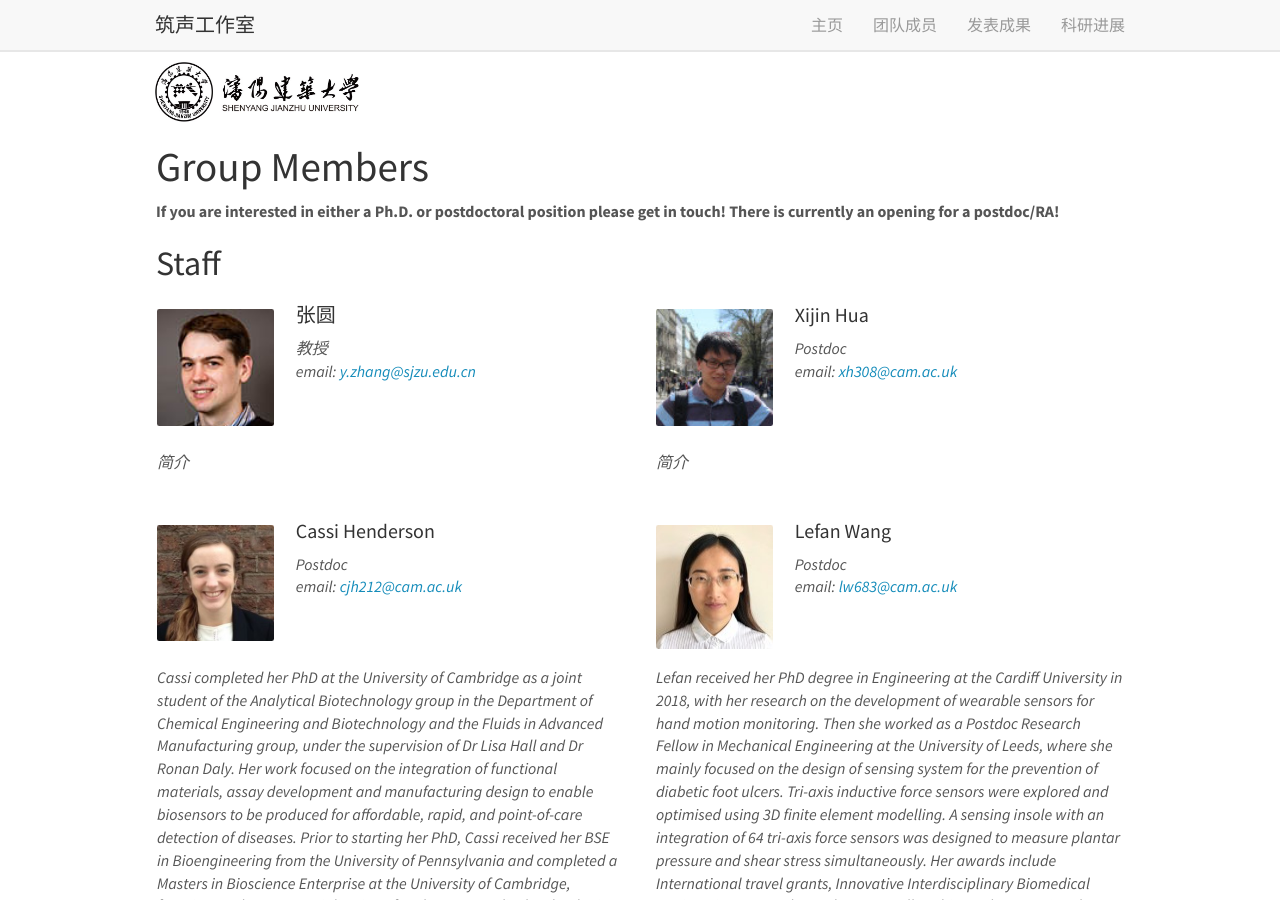
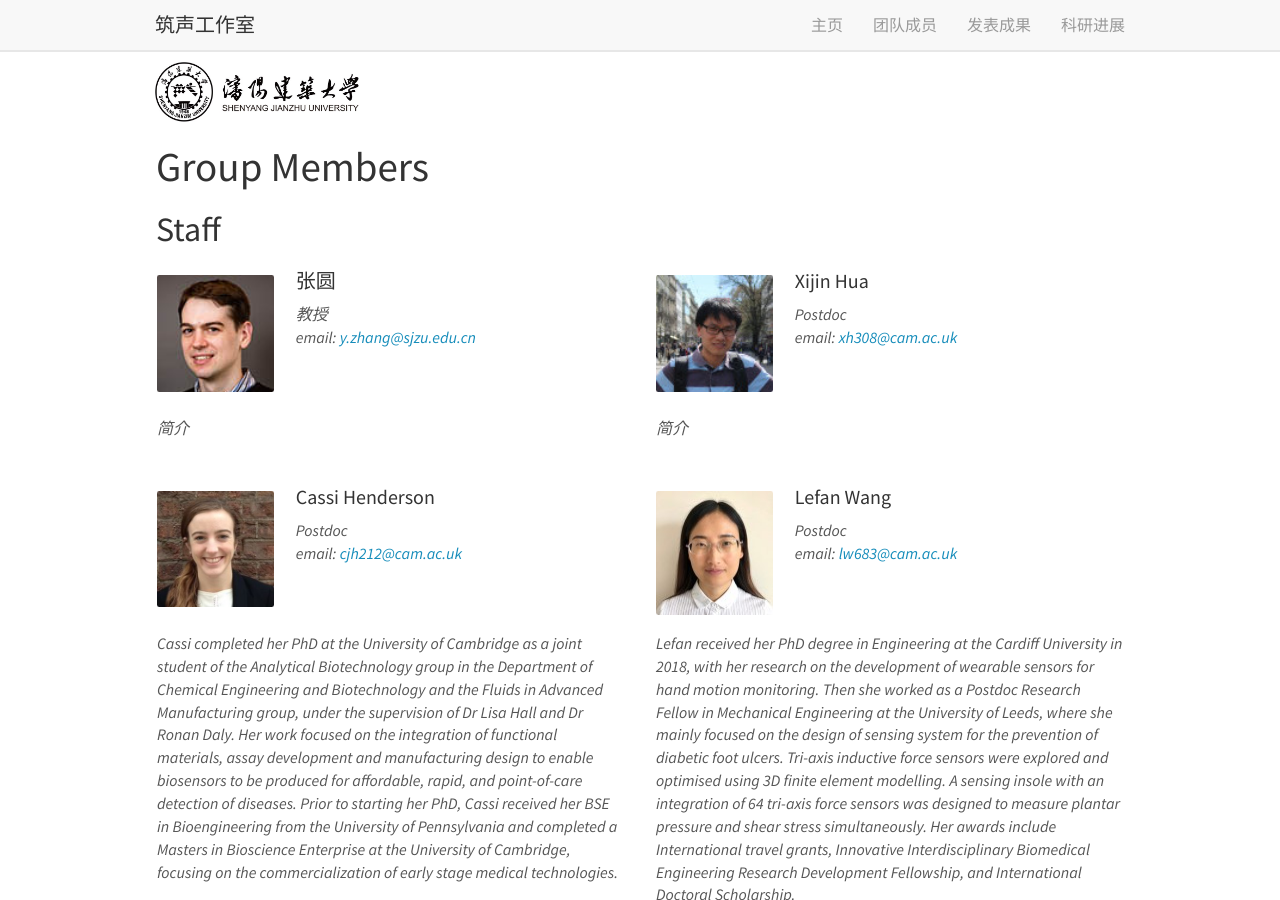
Before and after one commit to BZM2000/BZM2000.github.iottt, a Jekyll site: the page built from _pages/team.md, in a window 1280 px wide and 900 px high. Built offline with Jekyll 4.4.1, drawn with Linux system fonts in a browser that asks for light colours; nearby versions of some CDN libraries; some of the changed text lies outside the part shown.

Commit message:
Update team.md

```diff
--- a/_pages/team.md
+++ b/_pages/team.md
@@ -7,8 +7,6 @@ permalink: /team/
 ---
 
 # Group Members
-
-**If you are interested in either a Ph.D. or postdoctoral position please get in touch! There is currently an opening for a postdoc/RA!**
 
 ## Staff
 
@@ -86,7 +84,68 @@ permalink: /team/
 </div>
 {% endif %}
 
-## Master and Bachelor Students
+## PhD Students
+
+{% assign number_printed = 0 %}
+{% for member in site.data.phdstudents %}
+
+{% assign even_odd = number_printed | modulo: 2 %}
+
+{% if even_odd == 0 %}
+
+<div class="row">
+{% endif %}
+
+<div class="col-sm-6 clearfix">
+  <h4>{{ member.name }}</h4>
+  <i>{{ member.info }}<br>email: <{{ member.email }}></i>
+  <ul style="overflow: hidden">
+
+{% if member.number_educ == 1 %}
+
+  <li> {{ member.education1 }} </li>
+  {% endif %}
+
+{% if member.number_educ == 2 %}
+
+  <li> {{ member.education1 }} </li>
+  <li> {{ member.education2 }} </li>
+  {% endif %}
+
+{% if member.number_educ == 3 %}
+
+  <li> {{ member.education1 }} </li>
+  <li> {{ member.education2 }} </li>
+  <li> {{ member.education3 }} </li>
+  {% endif %}
+
+{% if member.number_educ == 4 %}
+
+  <li> {{ member.education1 }} </li>
+  <li> {{ member.education2 }} </li>
+  <li> {{ member.education3 }} </li>
+  <li> {{ member.education4 }} </li>
+  {% endif %}
+
+  </ul>
+</div>
+
+{% assign number_printed = number_printed | plus: 1 %}
+
+{% if even_odd == 1 %}
+
+</div>
+{% endif %}
+
+{% endfor %}
+
+{% assign even_odd = number_printed | modulo: 2 %}
+{% if even_odd == 1 %}
+
+</div>
+{% endif %}
+
+## Master Students
 
 {% assign number_printed = 0 %}
 {% for member in site.data.students %}
```
